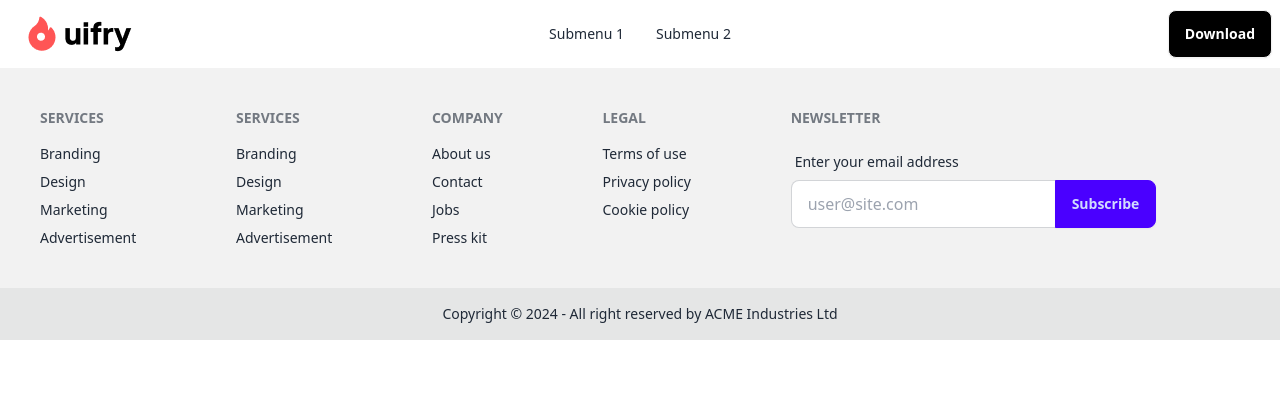
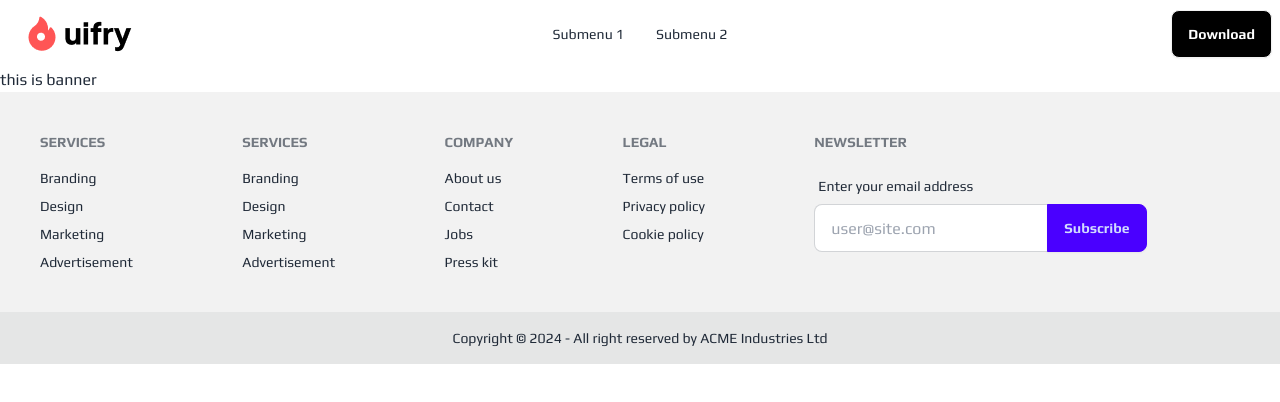
Before and after one commit to Jahirul83/uifry, a React (Vite) app: page / in a window 1280 px wide. Shown: the top 402 px of the page. Built offline with nearby package versions, Linux system fonts and the light colour scheme.

Commit message:
font setup

```diff
--- /dev/null
+++ b/src/Pages/Home/Banner/Banner.jsx
@@ -0,0 +1,10 @@
+
+const Banner = () => {
+    return (
+        <div>
+            <h1>this is banner</h1>
+        </div>
+    );
+};
+
+export default Banner;
--- a/src/Pages/Home/Home/Home.jsx
+++ b/src/Pages/Home/Home/Home.jsx
@@ -1,13 +1,15 @@
 import Footer from "../../Footer/Footer";
+import Banner from "../Banner/Banner";
 import NavBar from "../NavBar/NavBar";
 
 
 const Home = () => {
     return (
-        <>
+        <div className="max-w-screen-xl mx-auto font-display">
             <NavBar></NavBar>
+            <Banner></Banner>
             <Footer></Footer>
-        </>
+        </div>
     );
 };
 
--- a/src/index.css
+++ b/src/index.css
@@ -1,3 +1,4 @@
+@import url('https://fonts.googleapis.com/css2?family=Play:wght@400;700&display=swap');
 @tailwind base;
 @tailwind components;
 @tailwind utilities;
--- a/tailwind.config.js
+++ b/tailwind.config.js
@@ -5,7 +5,11 @@ export default {
     "./src/**/*.{js,ts,jsx,tsx}",
   ],
   theme: {
-    extend: {},
+    extend: {
+      fontFamily:{
+        display : "'Play', sans-serif",
+      }
+    },
   },
   daisyui: {
     themes: ["light"],
```
